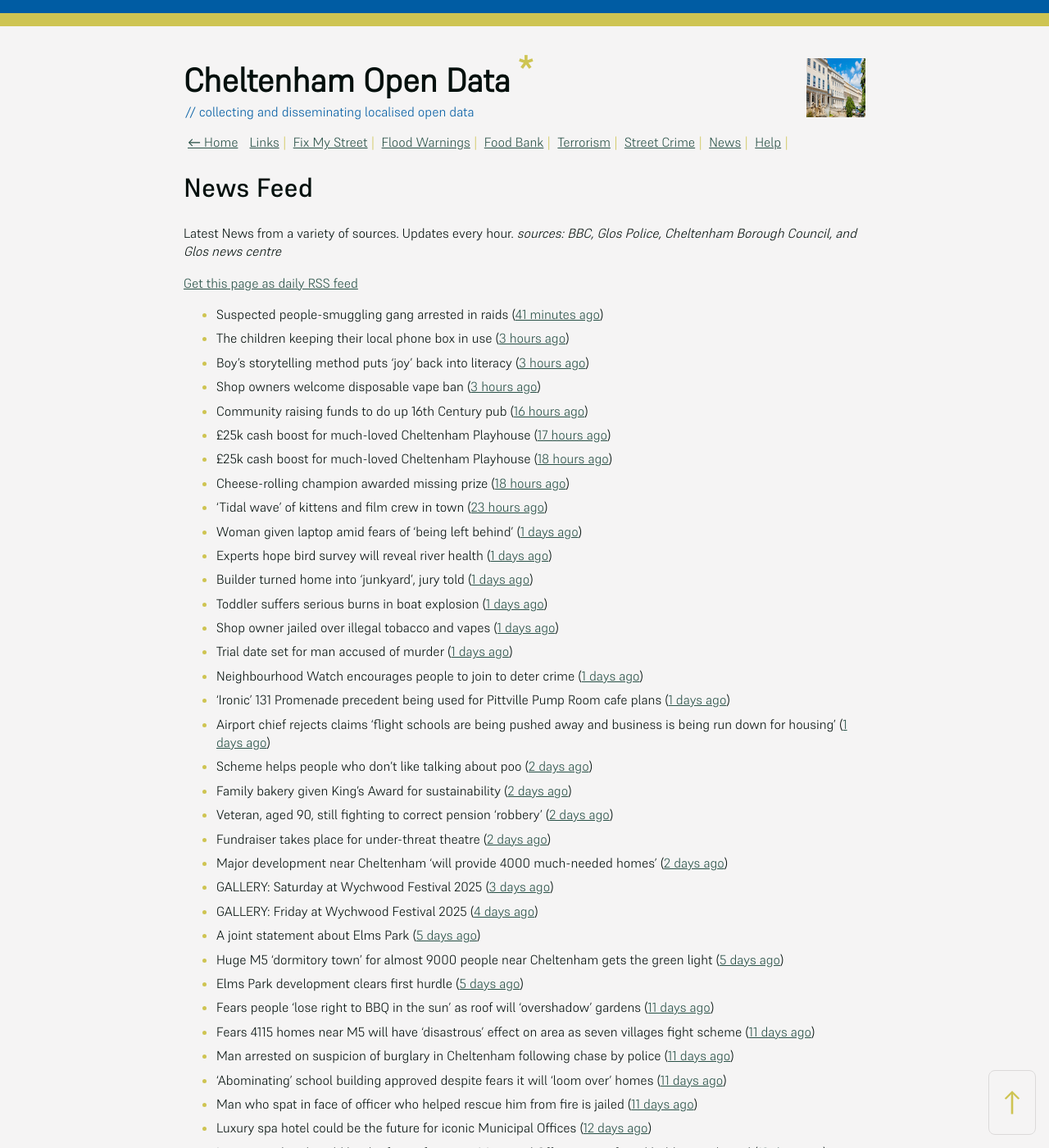
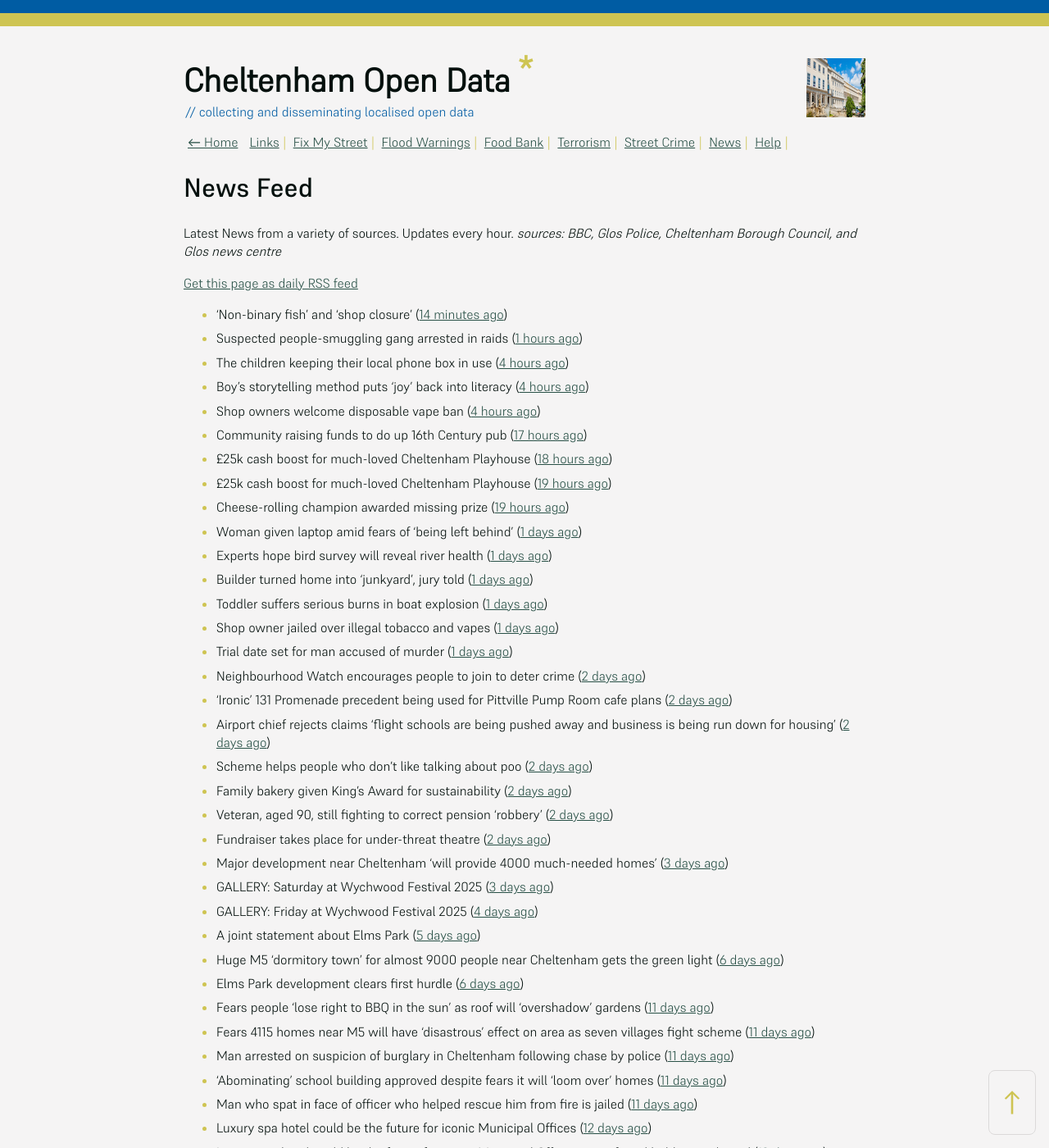
Before and after one commit to mat-0/cheltenham-open-data, a Jekyll site: the page built from _pages/news.md, in a window 1280 px wide and 1400 px high. Shown: the whole window at 82% size. Built offline with Jekyll 4.4.1, drawn with Linux system fonts in a browser that asks for light colours.

Commit message:
Updated 2025-06-04 09:58:08

```diff
--- a/_pages/news.md
+++ b/_pages/news.md
@@ -12,34 +12,34 @@ _sources: BBC, Glos Police, Cheltenham Borough Council, and Glos news centre_
 [Get this page as daily RSS feed](/daily.rss)
 
 <!-- news_marker starts -->
-- Suspected people-smuggling gang arrested in raids ([41 minutes ago](https://www.bbc.com/news/articles/cx2j67x49pwo))
-- The children keeping their local phone box in use ([3 hours ago](https://www.bbc.com/news/articles/c1dekpd164no))
-- Boy's storytelling method puts 'joy' back into literacy ([3 hours ago](https://www.bbc.com/news/articles/c6268ykxkdno))
-- Shop owners welcome disposable vape ban ([3 hours ago](https://www.bbc.com/news/articles/cgle5pgy4lgo))
-- Community raising funds to do up 16th Century pub ([16 hours ago](https://www.bbc.com/news/articles/c1kvgy4p4nwo))
-- £25k cash boost for much-loved Cheltenham Playhouse ([17 hours ago](https://gloucesternewscentre.co.uk/25k-cash-boost-for-much-loved-cheltenham-playhouse/))
-- £25k cash boost for much-loved Cheltenham Playhouse ([18 hours ago](https://www.cheltenham.gov.uk/news/article/3017/25k_cash_boost_for_much-loved_cheltenham_playhouse))
-- Cheese-rolling champion awarded missing prize ([18 hours ago](https://www.bbc.com/news/articles/clyzjzkz2v1o))
-- 'Tidal wave' of kittens and film crew in town ([23 hours ago](https://www.bbc.com/news/articles/ced2ey9l1dyo))
+- 'Non-binary fish' and 'shop closure' ([14 minutes ago](https://www.bbc.com/news/articles/c787lp1npgjo))
+- Suspected people-smuggling gang arrested in raids ([1 hours ago](https://www.bbc.com/news/articles/cx2j67x49pwo))
+- The children keeping their local phone box in use ([4 hours ago](https://www.bbc.com/news/articles/c1dekpd164no))
+- Boy's storytelling method puts 'joy' back into literacy ([4 hours ago](https://www.bbc.com/news/articles/c6268ykxkdno))
+- Shop owners welcome disposable vape ban ([4 hours ago](https://www.bbc.com/news/articles/cgle5pgy4lgo))
+- Community raising funds to do up 16th Century pub ([17 hours ago](https://www.bbc.com/news/articles/c1kvgy4p4nwo))
+- £25k cash boost for much-loved Cheltenham Playhouse ([18 hours ago](https://gloucesternewscentre.co.uk/25k-cash-boost-for-much-loved-cheltenham-playhouse/))
+- £25k cash boost for much-loved Cheltenham Playhouse ([19 hours ago](https://www.cheltenham.gov.uk/news/article/3017/25k_cash_boost_for_much-loved_cheltenham_playhouse))
+- Cheese-rolling champion awarded missing prize ([19 hours ago](https://www.bbc.com/news/articles/clyzjzkz2v1o))
 - Woman given laptop amid fears of 'being left behind' ([1 days ago](https://www.bbc.com/news/articles/cy8nvm5v5ymo))
 - Experts hope bird survey will reveal river health ([1 days ago](https://www.bbc.com/news/articles/c9wgv0dy485o))
 - Builder turned home into 'junkyard', jury told ([1 days ago](https://www.bbc.com/news/articles/c7v7jqygvlpo))
 - Toddler suffers serious burns in boat explosion ([1 days ago](https://www.bbc.com/news/articles/c1j5k49zg9yo))
 - Shop owner jailed over illegal tobacco and vapes ([1 days ago](https://www.bbc.com/news/articles/c071jlz50peo))
 - Trial date set for man accused of murder ([1 days ago](https://www.bbc.com/news/articles/cy75j4rr1x1o))
-- Neighbourhood Watch encourages people to join to deter crime ([1 days ago](https://gloucesternewscentre.co.uk/neighbourhood-watch-encourages-people-to-join-to-deter-crime/))
-- ‘Ironic’ 131 Promenade precedent being used for Pittville Pump Room cafe plans ([1 days ago](https://gloucesternewscentre.co.uk/ironic-131-promenade-precedent-being-used-for-pittville-pump-room-cafe-plans/))
-- Airport chief rejects claims ‘flight schools are being pushed away and business is being run down for housing’ ([1 days ago](https://gloucesternewscentre.co.uk/airport-chief-rejects-claims-flight-schools-are-being-pushed-away-and-business-is-being-run-down-for-housing/))
+- Neighbourhood Watch encourages people to join to deter crime ([2 days ago](https://gloucesternewscentre.co.uk/neighbourhood-watch-encourages-people-to-join-to-deter-crime/))
+- ‘Ironic’ 131 Promenade precedent being used for Pittville Pump Room cafe plans ([2 days ago](https://gloucesternewscentre.co.uk/ironic-131-promenade-precedent-being-used-for-pittville-pump-room-cafe-plans/))
+- Airport chief rejects claims ‘flight schools are being pushed away and business is being run down for housing’ ([2 days ago](https://gloucesternewscentre.co.uk/airport-chief-rejects-claims-flight-schools-are-being-pushed-away-and-business-is-being-run-down-for-housing/))
 - Scheme helps people who don't like talking about poo ([2 days ago](https://www.bbc.com/news/articles/cg711227mv2o))
 - Family bakery given King's Award for sustainability ([2 days ago](https://www.bbc.com/news/articles/crr7ezreqedo))
 - Veteran, aged 90, still fighting to correct pension 'robbery' ([2 days ago](https://www.bbc.com/news/articles/c2d5l7k3p31o))
 - Fundraiser takes place for under-threat theatre ([2 days ago](https://www.bbc.com/news/articles/c4gk0edy66yo))
-- Major development near Cheltenham ‘will provide 4000 much-needed homes’ ([2 days ago](https://gloucesternewscentre.co.uk/major-development-near-cheltenham-will-provide-4000-much-needed-homes/))
+- Major development near Cheltenham ‘will provide 4000 much-needed homes’ ([3 days ago](https://gloucesternewscentre.co.uk/major-development-near-cheltenham-will-provide-4000-much-needed-homes/))
 - GALLERY: Saturday at Wychwood Festival 2025 ([3 days ago](https://gloucesternewscentre.co.uk/gallery-saturday-at-wychwood-festival-2025/))
 - GALLERY: Friday at Wychwood Festival 2025 ([4 days ago](https://gloucesternewscentre.co.uk/gallery-friday-at-wychwood-festival-2025/))
 - A joint statement about Elms Park ([5 days ago](https://www.cheltenham.gov.uk/news/article/3015/a_joint_statement_about_elms_park))
-- Huge M5 ‘dormitory town’ for almost 9000 people near Cheltenham gets the green light ([5 days ago](https://gloucesternewscentre.co.uk/huge-m5-dormitory-town-for-almost-9000-people-near-cheltenham-gets-the-green-light/))
-- Elms Park development clears first hurdle ([5 days ago](https://gloucesternewscentre.co.uk/elms-park-development-clears-first-hurdle/))
+- Huge M5 ‘dormitory town’ for almost 9000 people near Cheltenham gets the green light ([6 days ago](https://gloucesternewscentre.co.uk/huge-m5-dormitory-town-for-almost-9000-people-near-cheltenham-gets-the-green-light/))
+- Elms Park development clears first hurdle ([6 days ago](https://gloucesternewscentre.co.uk/elms-park-development-clears-first-hurdle/))
 - Fears people ‘lose right to BBQ in the sun’ as roof will ‘overshadow’ gardens ([11 days ago](https://gloucesternewscentre.co.uk/fears-people-lose-right-to-bbq-in-the-sun-as-roof-will-overshadow-gardens/))
 - Fears 4115 homes near M5 will have ‘disastrous’ effect on area as seven villages fight scheme ([11 days ago](https://gloucesternewscentre.co.uk/fears-4115-homes-near-m5-will-have-disastrous-effect-on-area-as-seven-villages-fight-scheme/))
 - Man arrested on suspicion of burglary in Cheltenham following chase by police ([11 days ago](https://gloucesternewscentre.co.uk/man-arrested-on-suspicion-of-burglary-in-cheltenham-following-chase-by-police/))
```
Also changed, not shown: _data/flood.json (+4 -4 lines), _pages/fix-my-street.md (+5 -5 lines), index.md (+5 -5 lines).
